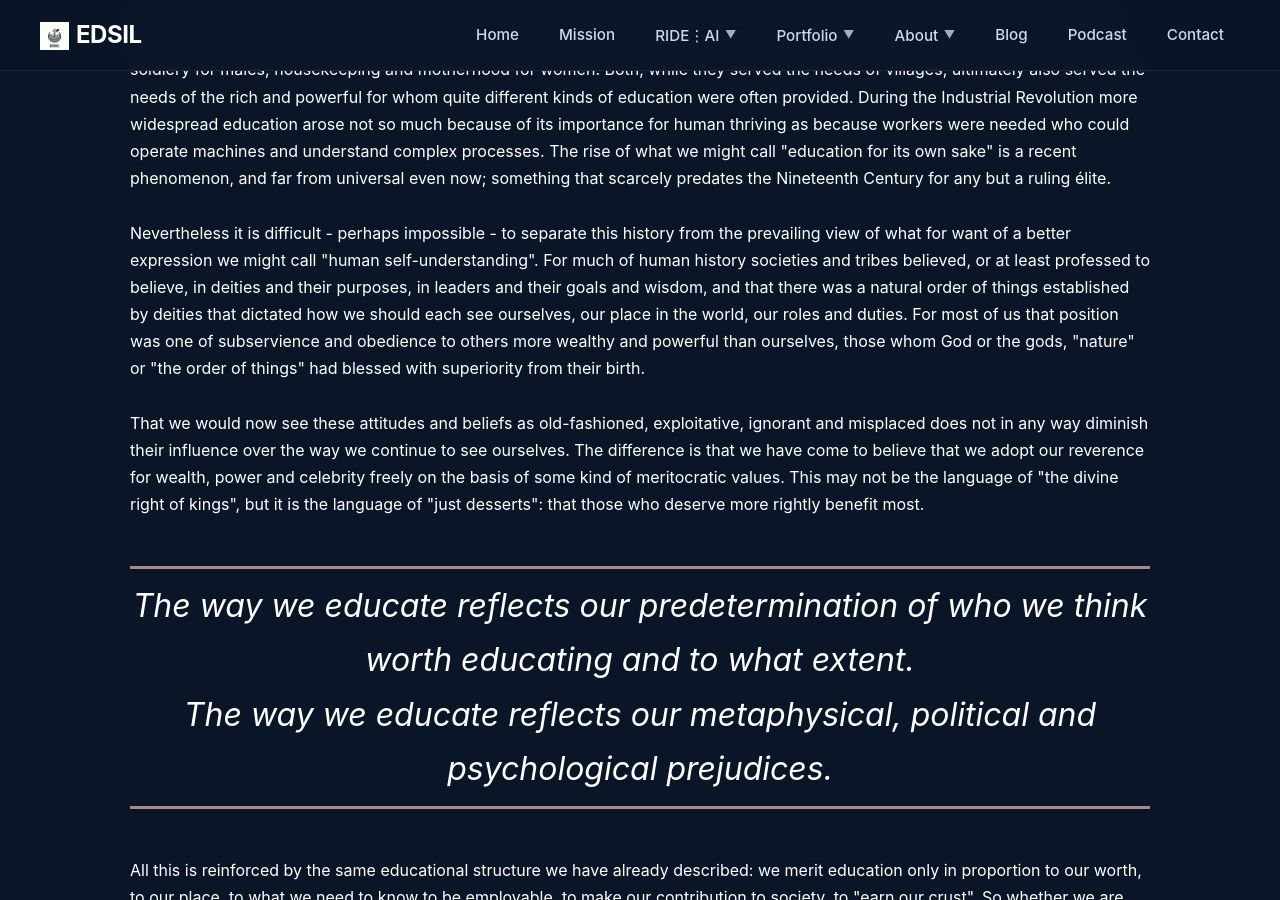
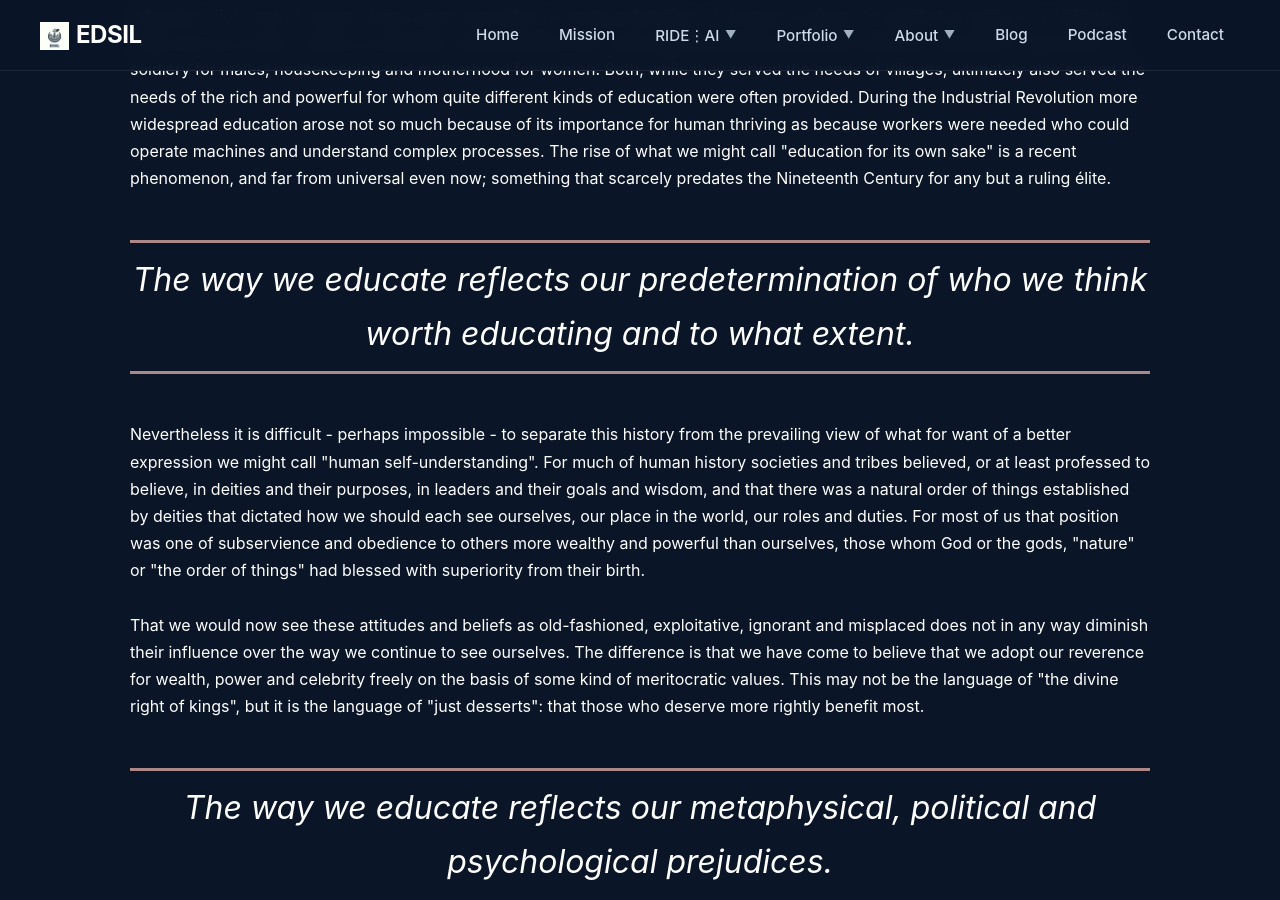
Before and after one commit to pudepiedj/edsil, a Jekyll site: the page built from problem.html, in a window 1280 px wide and 900 px high, scrolled down 416 px. Built offline with Jekyll 4.4.1, drawn with Linux system fonts in a browser that asks for light colours.

Commit message:
Problem adjustments

```diff
--- a/problem.html
+++ b/problem.html
@@ -16,11 +16,13 @@ description: Education too often leads to disengagement
       <h3>The Social Context of Education</h3>
       The complex relationship between our collective and individual interests is nowhere sharper or more evident than in the way we see education. For most of human history there was either no formal education, or the bare minimum to satisfy the needs of a collective ruled over by an élite. Insofar as education was provided at all it was geared towards perceived collective necessities: agriculture or soldiery for males; housekeeping and motherhood for women. Both, while they served the needs of villages, ultimately also served the needs of the rich and powerful for whom quite different kinds of education were often provided. During the Industrial Revolution more widespread education arose not so much because of its importance for human thriving as because workers were needed who could operate machines and understand complex processes. The rise of what we might call "education for its own sake" is a recent phenomenon, and far from universal even now; something that scarcely predates the Nineteenth Century for any but a ruling élite.<br><br>
 
+      <blockquote class="custom-quote">The way we educate reflects our predetermination of who we think worth educating and to what extent.</blockquote><br>
+
       Nevertheless it is difficult - perhaps impossible - to separate this history from the prevailing view of what for want of a better expression we might call "human self-understanding". For much of human history societies and tribes believed, or at least professed to believe, in deities and their purposes, in leaders and their goals and wisdom, and that there was a natural order of things established by deities that dictated how we should each see ourselves, our place in the world, our roles and duties. For most of us that position was one of subservience and obedience to others more wealthy and powerful than ourselves, those whom God or the gods, "nature" or "the order of things" had blessed with superiority from their birth.<br><br>
 
       That we would now see these attitudes and beliefs as old-fashioned, exploitative, ignorant and misplaced does not in any way diminish their influence over the way we continue to see ourselves. The difference is that we have come to believe that we adopt our reverence for wealth, power and celebrity freely on the basis of some kind of meritocratic values. This may not be the language of "the divine right of kings", but it is the language of "just desserts": that those who deserve more rightly benefit most.<br><br>
 
-      <blockquote class="custom-quote">The way we educate reflects our predetermination of who we think worth educating and to what extent.<br>The way we educate reflects our metaphysical, political and psychological prejudices.</blockquote><br>
+      <blockquote class="custom-quote">The way we educate reflects our metaphysical, political and psychological prejudices.</blockquote><br>
 
       All this is reinforced by the same educational structure we have already described: we merit education only in proportion to our worth, to our place, to what we need to know to be employable, to make our contribution to society, to "earn our crust". So whether we are consciously aware of it or not we all live our lives in accordance with the role accorded to us by some prevailing narrative, some story that tells us what life is about, who we are, what we have any right to expect, and what we owe in return. The tendrils of such a narrataive are so subtle and deep that we barely question it unless and until something happens that jolts us out of a acquiescence and complacency by challenging us with some kind of existential threat.<br><br>
 
```
